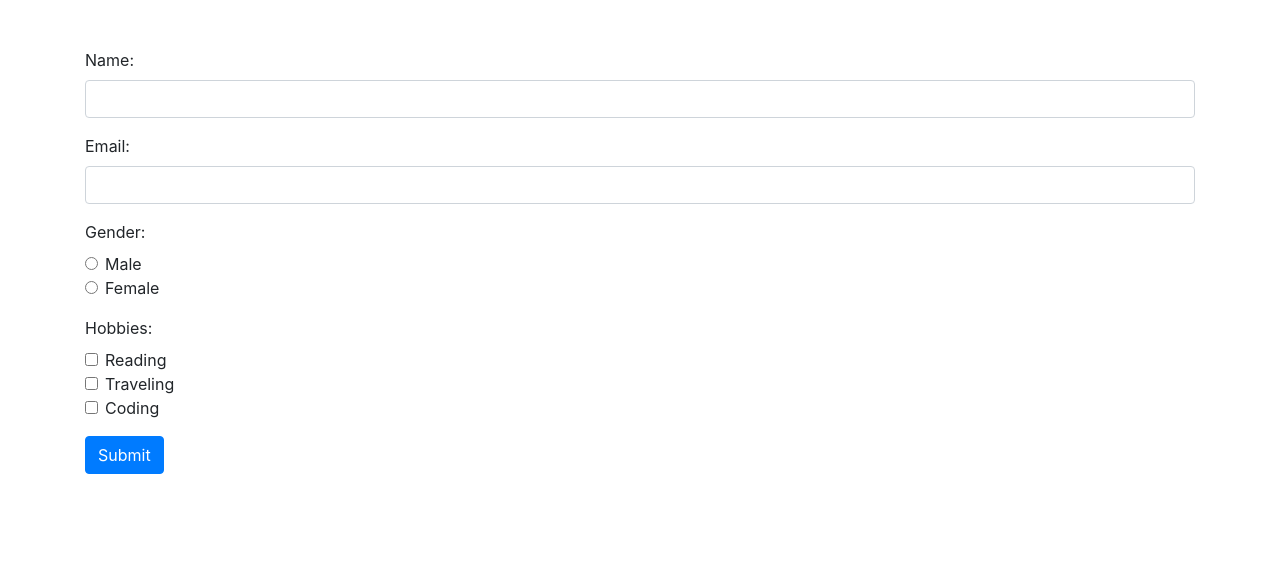
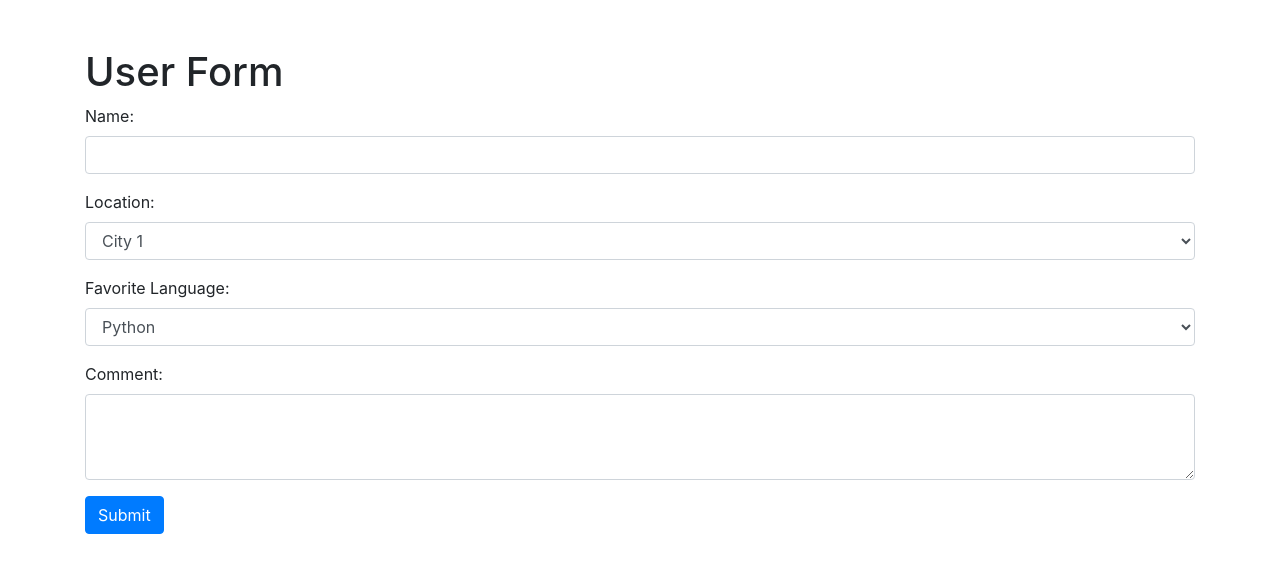
Before and after one commit to Papoutta/Coding-Dojo, a Flask app: page / in a window 1280 px wide. Shown: the top 573 px of the page. Run offline with Flask 3, Linux system fonts and the light colour scheme; some libraries are stand-ins or nearby versions.

Commit message:
Dojo Survey

```diff
--- a/python/Week_1/Day_5/Core/Dojo Survey/server.py
+++ b/python/Week_1/Day_5/Core/Dojo Survey/server.py
@@ -11,16 +11,16 @@ def index():
 def result():
     if request.method == 'POST':
         session['name'] = request.form['name']
-        session['email'] = request.form['email']
-        session['gender'] = request.form['gender']
-        session['hobbies'] = request.form.getlist('hobbies')
+        session['location'] = request.form['location']
+        session['language'] = request.form['language']
+        session['comment'] = request.form['comment']
 
         return redirect('/display_result')
 
 @app.route('/display_result')
 def display_result():
-    return render_template('result.html', name=session.get('name'), email=session.get('email'),
-    gender=session.get('gender'), hobbies=session.get('hobbies'))
+    return render_template('result.html', name=session.get('name'), location=session.get('location'),
+    language=session.get('language'), comment=session.get('comment'))
 
 if __name__ == '__main__':
     app.run(debug=True)
--- a/python/Week_1/Day_5/Core/Dojo Survey/templates/form.html
+++ b/python/Week_1/Day_5/Core/Dojo Survey/templates/form.html
@@ -3,46 +3,36 @@
 <head>
     <meta charset="UTF-8">
     <meta name="viewport" content="width=device-width, initial-scale=1.0">
-    <title>Flask Form</title>
-    <link rel="stylesheet" href="https://maxcdn.bootstrapcdn.com/bootstrap/4.0.0/css/bootstrap.min.css">
+    <title>Document</title>
+    <link rel="stylesheet" href="https://stackpath.bootstrapcdn.com/bootstrap/4.5.2/css/bootstrap.min.css">
 </head>
 <body>
-
     <div class="container mt-5">
-    <form method="POST" action="/result">
+        <h1>User Form</h1>
+        <form action="/result" method="Post">
             <div class="form-group">
                 <label for="name">Name:</label>
                 <input type="text" class="form-control" id="name" name="name" required>
             </div>
             <div class="form-group">
-            <label for="email">Email:</label>
-            <input type="email" class="form-control" id="email" name="email" required>
+                <label for="location">Location:</label>
+                <select class="form-control" id="location" name="location" required>
+                    <option value="city1">City 1</option>
+                    <option value="city2">City 2</option>
+                    <option value="city3">City 3</option>
+                </select>
             </div>
             <div class="form-group">
-            <label>Gender:</label>
-            <div class="form-check">
-                <input class="form-check-input" type="radio" name="gender" id="male" value="male" required>
-                <label class="form-check-label" for="male">Male</label>
-            </div>
-            <div class="form-check">
-                <input class="form-check-input" type="radio" name="gender" id="female" value="female" required>
-                <label class="form-check-label" for="female">Female</label>
-            </div>
+                <label for="language">Favorite Language:</label>
+                <select class="form-control" id="language" name="language" required>
+                    <option value="python">Python</option>
+                    <option value="java">Java</option>
+                    <option value="javascript">JavaScript</option>
+                </select>
             </div>
             <div class="form-group">
-            <label>Hobbies:</label>
-            <div class="form-check">
-                <input class="form-check-input" type="checkbox" name="hobbies" value="reading">
-                <label class="form-check-label" for="reading">Reading</label>
-            </div>
-            <div class="form-check">
-                <input class="form-check-input" type="checkbox" name="hobbies" value="traveling">
-                <label class="form-check-label" for="traveling">Traveling</label>
-            </div>
-            <div class="form-check">
-                <input class="form-check-input" type="checkbox" name="hobbies" value="coding">
-                <label class="form-check-label" for="coding">Coding</label>
-            </div>
+                <label for="comment">Comment:</label>
+                <textarea class="form-control" id="comment" name="comment" rows="3" required></textarea>
             </div>
             <button type="submit" class="btn btn-primary">Submit</button>
         </form>
```
Also changed, not shown: python/Week_1/Day_5/Core/Dojo Survey/templates/result.html (+14 -10 lines). Lines whose indentation alone changed are shown as unchanged.
